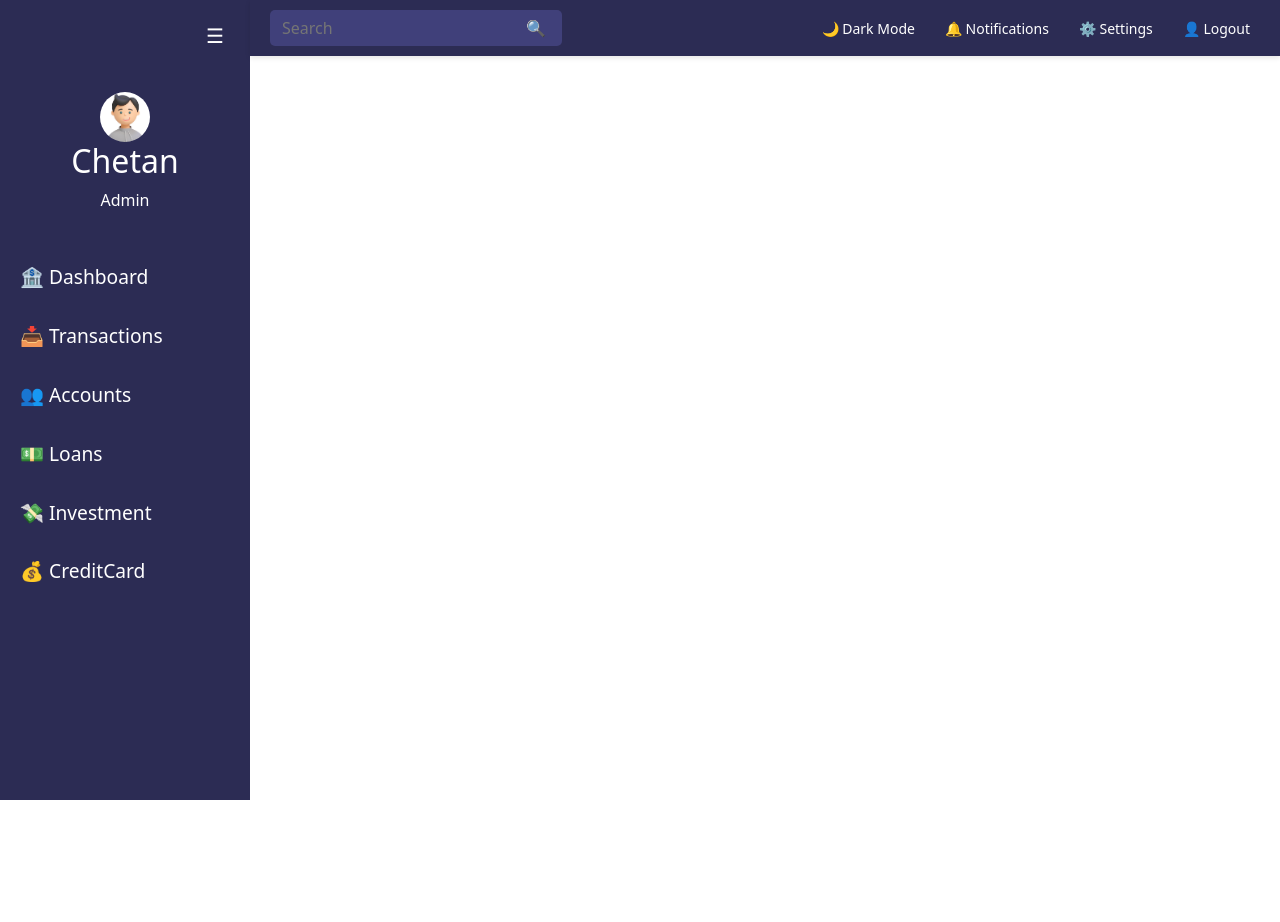
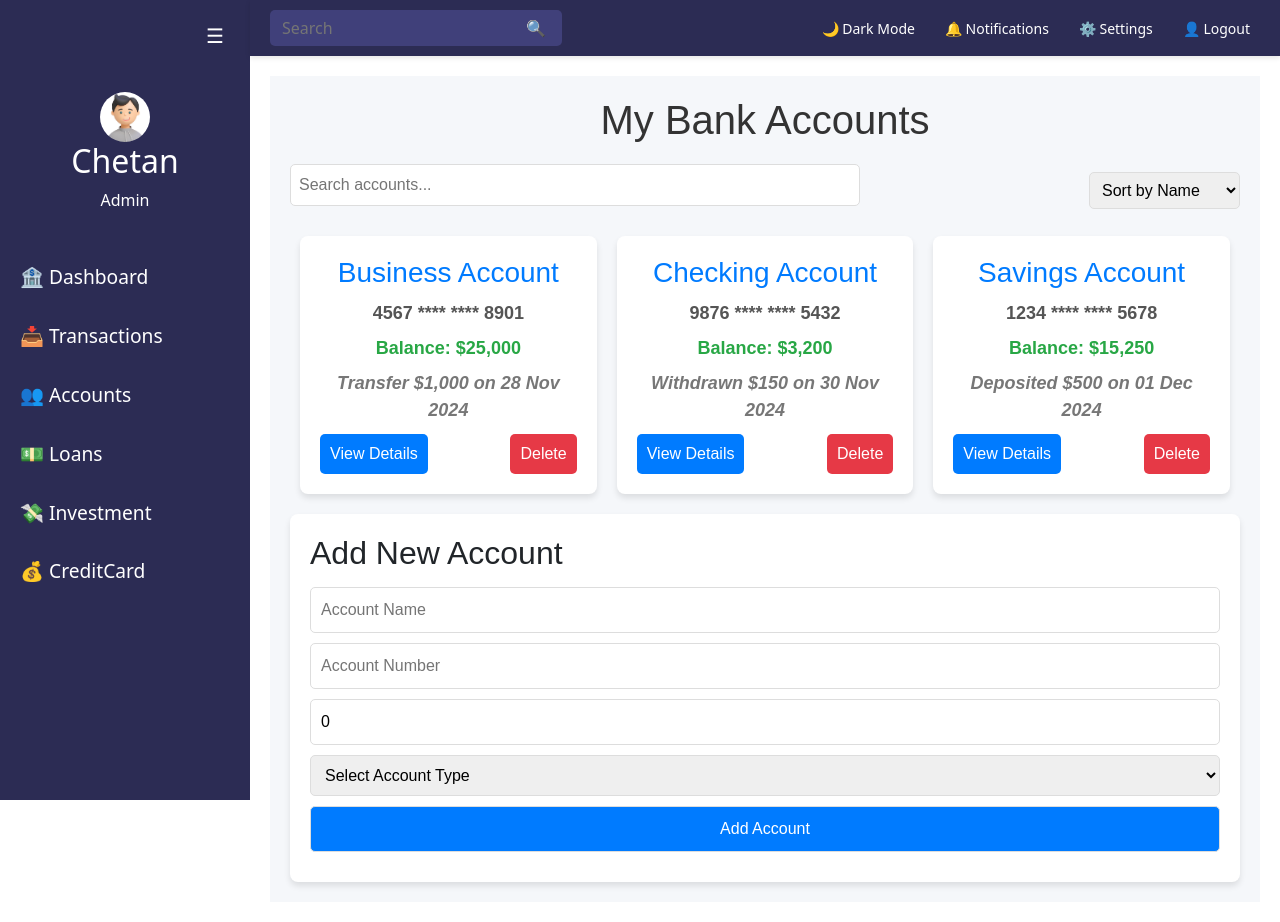
Before and after one commit to AdizZGit/FINAL-finvault-, a React (Create React App) app: page /userAccounts in a window 1280 px wide. Before the commit the page ends 800 px from the top, so only its background shows below. Built offline with nearby package versions, Linux system fonts and the light colour scheme.

Commit message:
update user accounts

```diff
--- a/src/App.js
+++ b/src/App.js
@@ -6,7 +6,7 @@ import Sidebar from "./components/Sidebar";
 import Topbar from "./components/Topbar";
 import Dashboard from "./pages/Dashboard";
 import CreditCard from "./pages/CreditCard";
-// import Accounts from "./pages/Accounts";
+import UserAccounts from "./pages/UserAccounts";
 import "./styles.css";
 import AdminLoanPage from "./pages/adminloan";
 import AdminAccounts from "./pages/AdminAccounts";
@@ -33,6 +33,7 @@ const App = () => {
                   <Routes>
                     <Route path="/dashboard" element={<Dashboard />} />
                     <Route path="/adminaccounts" element={<AdminAccounts />} />
+                    <Route path="/userAccounts" element={<UserAccounts />} />
                     <Route path="/contacts" element={<div>Contacts Info Page</div>} />
                     <Route path="/creditcard" element={<CreditCard />} />
                     <Route path="/adminloan" element={<AdminLoanPage />} />
--- /dev/null
+++ b/src/pages/UserAccounts.css
@@ -0,0 +1,170 @@
+.accounts-container {
+    padding: 20px;
+    font-family: Arial, sans-serif;
+    background-color: #f5f7fa;
+  }
+
+  h1 {
+    text-align: center;
+    margin-bottom: 20px;
+  }
+
+  .controls {
+    display: flex;
+    justify-content: space-between;
+    align-items: center;
+    margin-bottom: 20px;
+    flex-wrap: wrap;
+  }
+
+  .controls input {
+    padding: 8px;
+    font-size: 16px;
+    width: 60%;
+    border-radius: 5px;
+    border: 1px solid #ddd;
+    margin-bottom: 10px;
+  }
+
+  .controls select {
+    padding: 8px;
+    font-size: 16px;
+    border-radius: 5px;
+    border: 1px solid #ddd;
+  }
+
+  @media (max-width: 768px) {
+    .controls input {
+      width: 100%;
+      margin-bottom: 10px;
+    }
+
+    .controls select {
+      width: 100%;
+    }
+  }
+
+  .accounts-list {
+    display: flex;
+    flex-wrap: wrap;
+    gap: 20px;
+    justify-content: center;
+  }
+
+  .account-card {
+    background-color: #ffffff;
+    padding: 20px;
+    border-radius: 8px;
+    box-shadow: 0 4px 6px rgba(0, 0, 0, 0.1);
+    width: calc(33.33% - 20px);
+    box-sizing: border-box;
+    transition: transform 0.2s;
+  }
+
+  .account-card:hover {
+    transform: translateY(-5px);
+  }
+
+  .account-card h3 {
+    margin-bottom: 10px;
+    color: #007bff;
+  }
+
+  .account-card p {
+    margin-bottom: 8px;
+    color: #555;
+  }
+
+  .account-card .balance {
+    font-weight: bold;
+    color: #28a745;
+  }
+
+  .account-card .recent-activity {
+    font-style: italic;
+    color: #777;
+  }
+
+  .actions {
+    display: flex;
+    justify-content: space-between;
+    margin-top: 10px;
+  }
+
+  .view-btn {
+    background-color: #007bff;
+    color: white;
+    border: none;
+    padding: 8px 10px;
+    border-radius: 5px;
+    cursor: pointer;
+  }
+
+  .delete-btn {
+    background-color: #dc3545;
+    color: white;
+    border: none;
+    padding: 8px 10px;
+    border-radius: 5px;
+    cursor: pointer;
+  }
+
+  .add-account {
+    margin-top: 30px;
+    background-color: #ffffff;
+    padding: 20px;
+    border-radius: 8px;
+    box-shadow: 0 4px 6px rgba(0, 0, 0, 0.1);
+  }
+
+  .add-account h2 {
+    margin-bottom: 15px;
+  }
+
+  .add-account input,
+  .add-account select {
+    width: 100%;
+    padding: 10px;
+    margin-bottom: 15px;
+    border: 1px solid #ddd;
+    border-radius: 5px;
+  }
+
+  .add-account button {
+    background-color: #007bff;
+    color: white;
+    border: none;
+    padding: 10px 20px;
+    border-radius: 5px;
+    cursor: pointer;
+  }
+
+  @media (max-width: 1024px) {
+    .account-card {
+      width: calc(50% - 20px);
+    }
+  }
+
+  @media (max-width: 768px) {
+    .account-card {
+      width: calc(100% - 20px);
+    }
+  }
+
+  @media (max-width: 480px) {
+    .controls {
+      flex-direction: column;
+    }
+
+    .controls select {
+      margin-top: 10px;
+    }
+
+    .account-card {
+      padding: 15px;
+    }
+
+    .add-account {
+      padding: 15px;
+    }
+  }
--- /dev/null
+++ b/src/pages/UserAccounts.jsx
@@ -0,0 +1,150 @@
+import React, { useState } from "react";
+import "./UserAccounts.css"; // Correct CSS path
+
+const UserAccounts = () => {
+  const [accounts, setAccounts] = useState([
+    {
+      id: 1,
+      name: "Savings Account",
+      accountNumber: "1234 **** **** 5678",
+      balance: 15250,
+      type: "Savings",
+      recentActivity: "Deposited $500 on 01 Dec 2024",
+    },
+    {
+      id: 2,
+      name: "Checking Account",
+      accountNumber: "9876 **** **** 5432",
+      balance: 3200,
+      type: "Checking",
+      recentActivity: "Withdrawn $150 on 30 Nov 2024",
+    },
+    {
+      id: 3,
+      name: "Business Account",
+      accountNumber: "4567 **** **** 8901",
+      balance: 25000,
+      type: "Business",
+      recentActivity: "Transfer $1,000 on 28 Nov 2024",
+    },
+  ]);
+  const [searchTerm, setSearchTerm] = useState("");
+  const [sortOption, setSortOption] = useState("name");
+  const [newAccount, setNewAccount] = useState({
+    name: "",
+    accountNumber: "",
+    balance: 0,
+    type: "",
+    recentActivity: "",
+  });
+
+  // Filter and Sort Accounts
+  const filteredAccounts = accounts
+    .filter((account) =>
+      account.name.toLowerCase().includes(searchTerm.toLowerCase())
+    )
+    .sort((a, b) =>
+      sortOption === "name"
+        ? a.name.localeCompare(b.name)
+        : b.balance - a.balance
+    );
+
+  // Add New Account
+  const handleAddAccount = () => {
+    setAccounts([
+      ...accounts,
+      {
+        ...newAccount,
+        id: accounts.length + 1,
+        balance: parseFloat(newAccount.balance),
+        recentActivity: "New account added",
+      },
+    ]);
+    setNewAccount({
+      name: "",
+      accountNumber: "",
+      balance: 0,
+      type: "",
+      recentActivity: "",
+    });
+  };
+
+  return (
+    <div className="accounts-container">
+      <h1>My Bank Accounts</h1>
+
+      {/* Search and Sort Section */}
+      <div className="controls">
+        <input
+          type="text"
+          placeholder="Search accounts..."
+          value={searchTerm}
+          onChange={(e) => setSearchTerm(e.target.value)}
+        />
+        <select onChange={(e) => setSortOption(e.target.value)}>
+          <option value="name">Sort by Name</option>
+          <option value="balance">Sort by Balance</option>
+        </select>
+      </div>
+
+      {/* Account Cards */}
+      <div className="accounts-list">
+        {filteredAccounts.map((account) => (
+          <div key={account.id} className="account-card">
+            <h3>{account.name}</h3>
+            <p>{account.accountNumber}</p>
+            <p className="balance">Balance: ${account.balance.toLocaleString()}</p>
+            <p className="recent-activity">{account.recentActivity}</p>
+            <div className="actions">
+              <button className="view-btn">View Details</button>
+              <button className="delete-btn">Delete</button>
+            </div>
+          </div>
+        ))}
+      </div>
+
+      {/* Add New Account Section */}
+      <div className="add-account">
+        <h2>Add New Account</h2>
+        <input
+          type="text"
+          placeholder="Account Name"
+          value={newAccount.name}
+          onChange={(e) =>
+            setNewAccount({ ...newAccount, name: e.target.value })
+          }
+        />
+        <input
+          type="text"
+          placeholder="Account Number"
+          value={newAccount.accountNumber}
+          onChange={(e) =>
+            setNewAccount({ ...newAccount, accountNumber: e.target.value })
+          }
+        />
+        <input
+          type="number"
+          placeholder="Balance"
+          value={newAccount.balance}
+          onChange={(e) =>
+            setNewAccount({ ...newAccount, balance: e.target.value })
+          }
+        />
+        <select
+          value={newAccount.type}
+          onChange={(e) =>
+            setNewAccount({ ...newAccount, type: e.target.value })
+          }
+        >
+          <option value="">Select Account Type</option>
+          <option value="Savings">Savings</option>
+          <option value="Checking">Checking</option>
+          <option value="Business">Business</option>
+        </select>
+        <button onClick={handleAddAccount}>Add Account</button>
+      </div>
+    </div>
+  );
+};
+
+export default UserAccounts;
```
